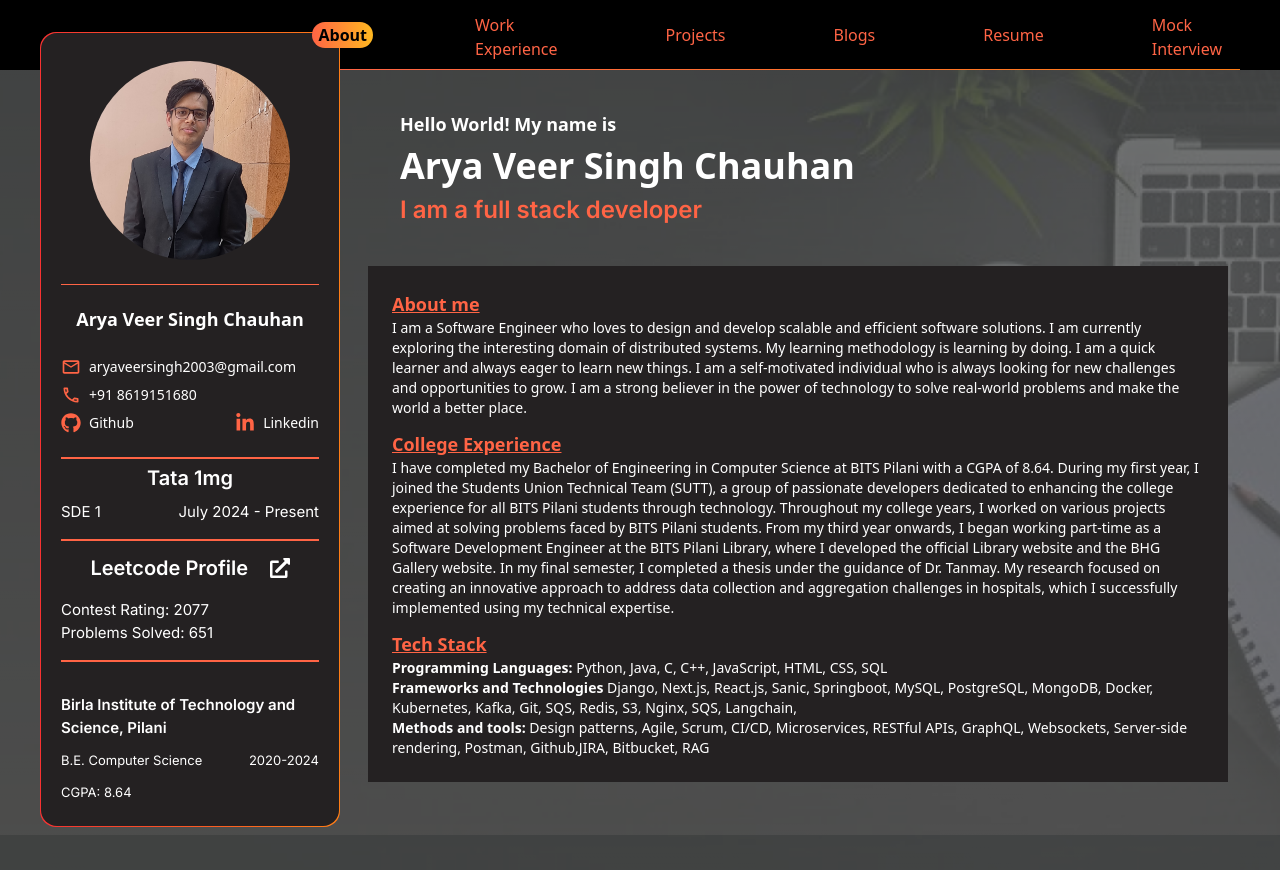
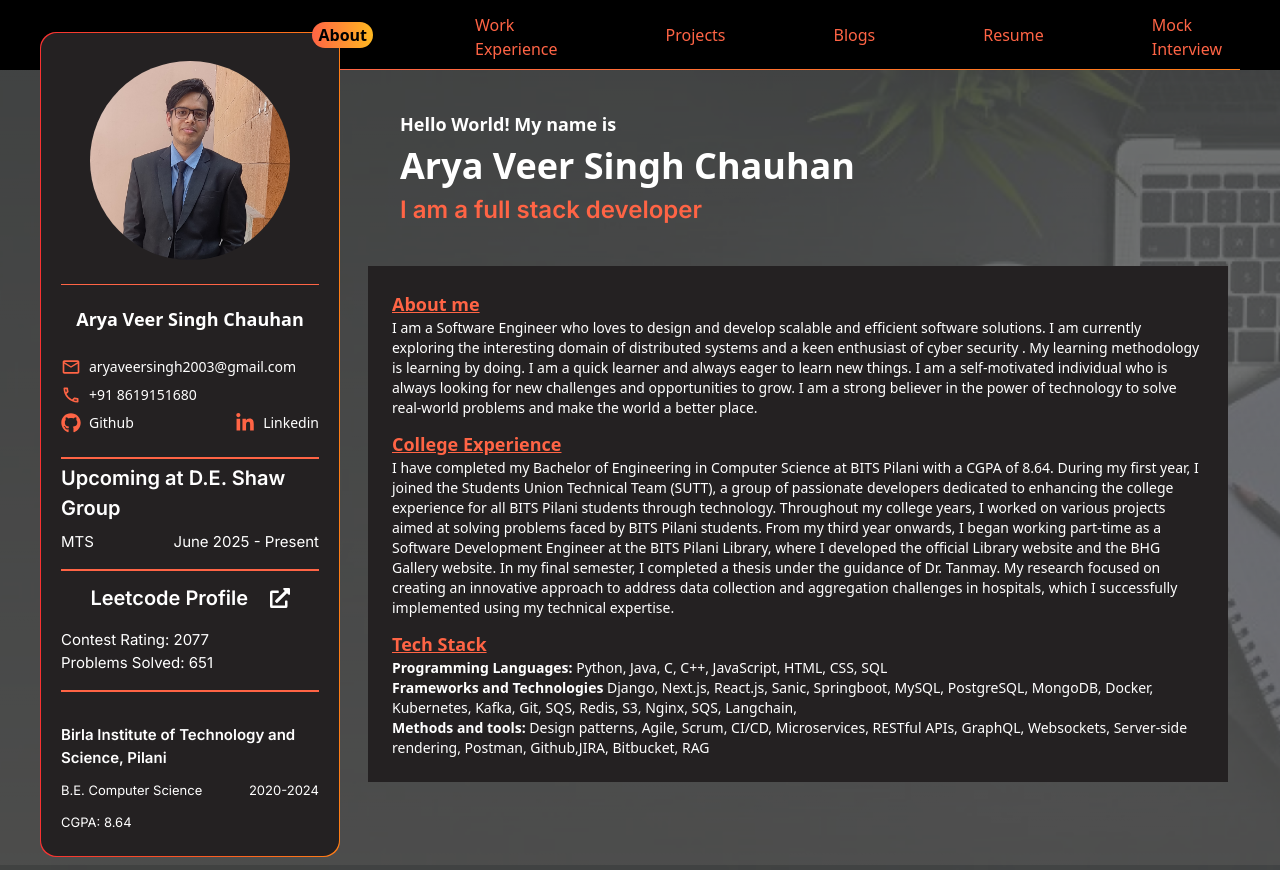
Before and after one commit to Arya-veer/Portfolio, a Next.js app: page /about in a window 1280 px wide. Built offline with nearby package versions, Linux system fonts and the light colour scheme.

Commit message:
DE shaw added

```diff
--- a/src/app/about/page.tsx
+++ b/src/app/about/page.tsx
@@ -18,9 +18,10 @@ export default function About() {
           <p className="text-sm">
             I am a Software Engineer who loves to design and develop scalable
             and efficient software solutions. I am currently exploring the
-            interesting domain of distributed systems. My learning methodology
-            is learning by doing. I am a quick learner and always eager to learn
-            new things. I am a self-motivated individual who is always looking
+            interesting domain of distributed systems and a keen enthusiast of cyber security
+            . My learning methodology is learning by doing.
+            I am a quick learner and always eager to learn new things.
+            I am a self-motivated individual who is always looking
             for new challenges and opportunities to grow. I am a strong believer
             in the power of technology to solve real-world problems and make the
             world a better place.
--- a/src/app/resume/page.tsx
+++ b/src/app/resume/page.tsx
@@ -3,7 +3,7 @@ export default function Resume() {
     <div className="w-full h-screen py-10">
       <div className="mx-auto bg-two rounded-xl h-full md:w-1/2 w-full">
         <iframe
-          src="/resume/Resume.pdf#toolbar=0&navpanes=0"
+          src="/resume/resume.pdf#toolbar=0&navpanes=0"
           className="md:w-full w-screen h-screen my-auto mx-auto"
         ></iframe>
       </div>
--- a/src/app/workex/data.tsx
+++ b/src/app/workex/data.tsx
@@ -1,8 +1,8 @@
 export const WORKEXES = [
   {
-    title: "Software Developer Engineer I",
+    title: "Software Development Engineer I",
     startDate: "July 2024",
-    endDate: "Present",
+    endDate: "May 2025",
     techStack: [
       "Python",
       "Sanic",
--- a/src/components/sidebar.tsx
+++ b/src/components/sidebar.tsx
@@ -73,11 +73,11 @@ function CurrentWork() {
   return (
     <div className="border-t-2 border-three mt-4 flex flex-col md:gap-0 w-full gap-1 md:pb-0 pb-1 pt-1">
       <p className="font-semibold md:text-[20px] text-[10px] mx-auto">
-        Tata 1mg
+        Upcoming at D.E. Shaw Group
       </p>
       <div className="flex flex-row justify-between md:pt-2 pt-0">
-        <p className="md:text-[15px] text-[8px]">SDE 1</p>
-        <p className="md:text-[15px] text-[8px]">July 2024 - Present</p>
+        <p className="md:text-[15px] text-[8px]">MTS</p>
+        <p className="md:text-[15px] text-[8px]">June 2025 - Present</p>
       </div>
     </div>
   );
```
Also changed, not shown: 1 other file (tests, documents, lock files or other folders).
